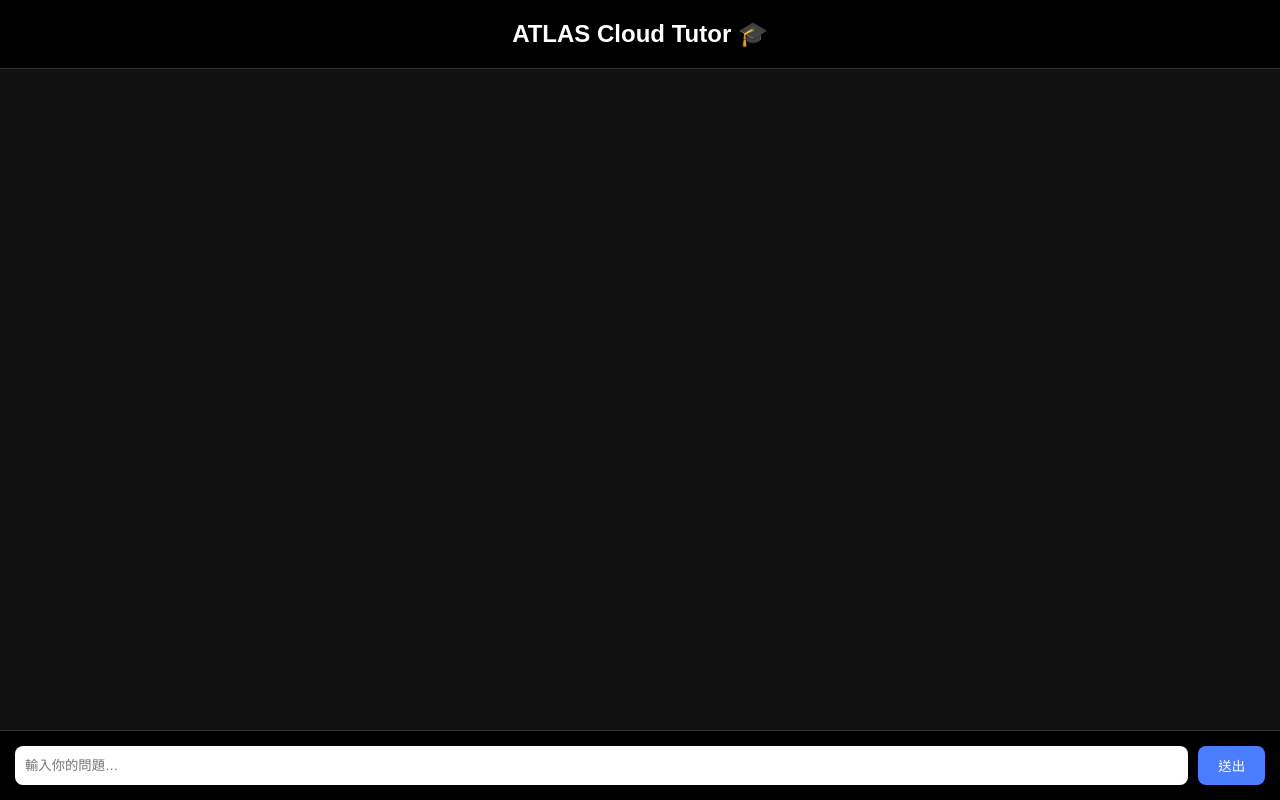
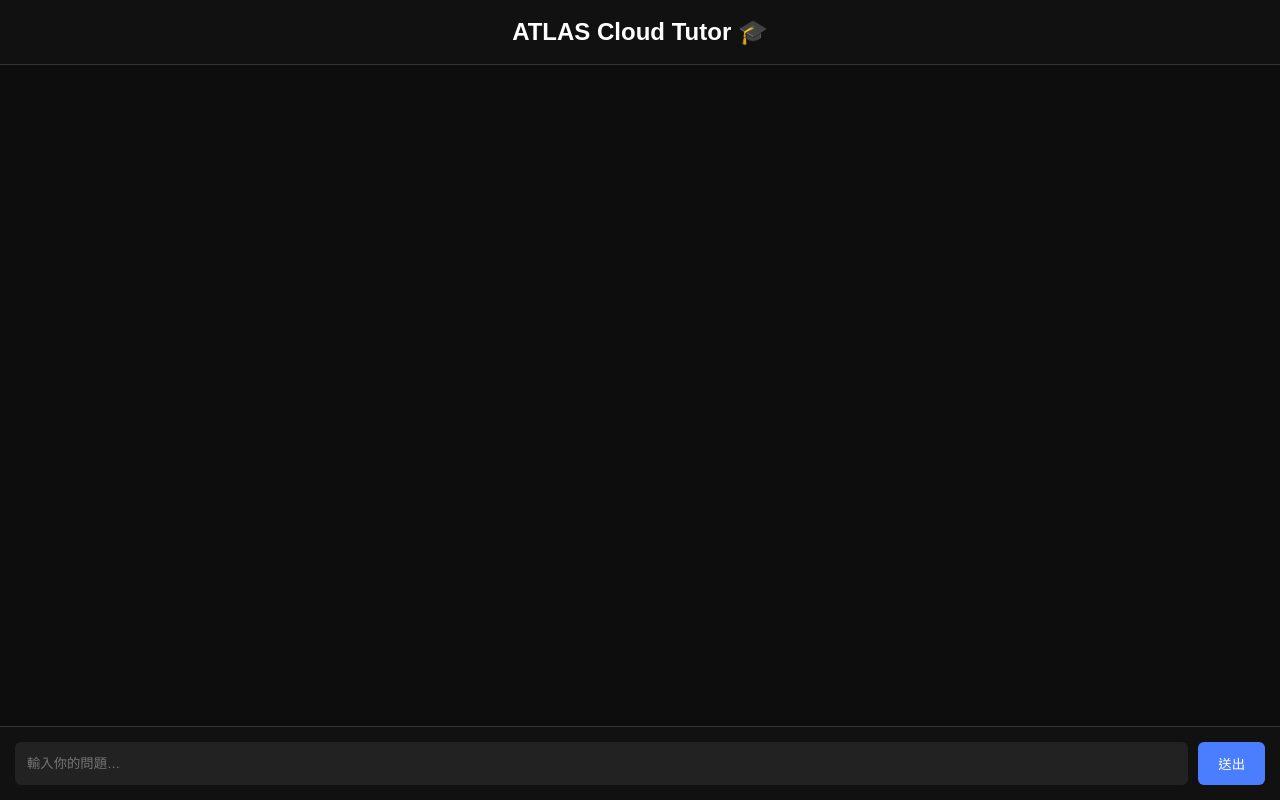
Before and after one commit to qqv1026/atlas-cloud, a Flask app: template templates/tutor.html in a window 1280 px wide. Run offline with Flask 3, Linux system fonts and the light colour scheme; the template is opened without the code that fills it, so the values that code supplies are empty.

Commit message:
Update tutor.html

```diff
--- a/templates/tutor.html
+++ b/templates/tutor.html
@@ -8,7 +8,7 @@
     <style>
         body {
             margin: 0;
-            background: #111;
+            background: #0d0d0d;
             color: #fff;
             font-family: "Microsoft JhengHei", sans-serif;
             display: flex;
@@ -17,8 +17,8 @@
         }
 
         .header {
-            background: #000;
-            padding: 20px;
+            background: #111;
+            padding: 18px;
             font-size: 24px;
             font-weight: bold;
             text-align: center;
@@ -32,12 +32,12 @@
         }
 
         .bubble {
-            max-width: 70%;
+            max-width: 80%;
             padding: 12px 16px;
             margin: 10px 0;
             border-radius: 10px;
-            word-break: break-word;
             white-space: pre-wrap;
+            line-height: 1.5;
         }
 
         .user {
@@ -51,28 +51,33 @@
         }
 
         .input-area {
+            padding: 15px;
             display: flex;
-            padding: 15px;
-            background: #000;
+            background: #111;
             border-top: 1px solid #333;
         }
 
         input {
             flex: 1;
-            padding: 10px;
-            border-radius: 8px;
+            padding: 12px;
+            border-radius: 6px;
             border: none;
-            outline: none;
+            background: #222;
+            color: #fff;
         }
 
         button {
             margin-left: 10px;
-            padding: 10px 20px;
+            padding: 12px 20px;
             background: #4a7dff;
+            border-radius: 6px;
+            border: none;
             color: white;
-            border: none;
-            border-radius: 8px;
             cursor: pointer;
+        }
+
+        button:hover {
+            background: #6b92ff;
         }
     </style>
 </head>
@@ -88,36 +93,20 @@
     </div>
 
 <script>
-
-// ✅ 讓亂碼的 Unicode 變成中文（如 \u4f60\u597d → 你好）
-function decodeUnicode(str) {
-    try {
-        return str.replace(/\\u[\dA-F]{4}/gi, m =>
-            String.fromCharCode(parseInt(m.replace("\\u", ""), 16))
-        );
-    } catch (err) {
-        return str;
-    }
-}
-
-// ⭐ 新增對話泡泡
 function addBubble(text, cls) {
     const div = document.createElement("div");
     div.className = "bubble " + cls;
-
-    // ⬆ 所有文字先 decode 再顯示
-    div.innerText = decodeUnicode(text);
-
+    div.innerText = text;
     document.getElementById("chat").appendChild(div);
 }
 
-// ⭐ 傳送訊息給後端 AI
 async function send() {
     const q = document.getElementById("question").value.trim();
     if (!q) return;
 
     addBubble(q, "user");
 
+    try {
         const res = await fetch("/tutor", {
             method: "POST",
             headers: { "Content-Type": "application/json" },
@@ -126,13 +115,21 @@
 
         const data = await res.json();
 
-    // 從後端取回 answer（通常是 obj.answer）
-    const answer = data.answer || data.response || JSON.stringify(data);
+        // 🔥 若 answer 是物件 → 轉成漂亮的 JSON 文字
+        let output = "";
+        if (typeof data.answer === "object") {
+            output = JSON.stringify(data.answer, null, 2); // 美化排版
+        } else {
+            output = data.answer || "（無回覆）";
+        }
 
-    addBubble(answer, "bot");
+        addBubble(output, "bot");
+    } catch (err) {
+        addBubble("⚠ 系統錯誤：" + err, "bot");
+    }
+
     document.getElementById("question").value = "";
 }
-
 </script>
 
 </body>
```
Lines whose indentation alone changed are shown as unchanged.
